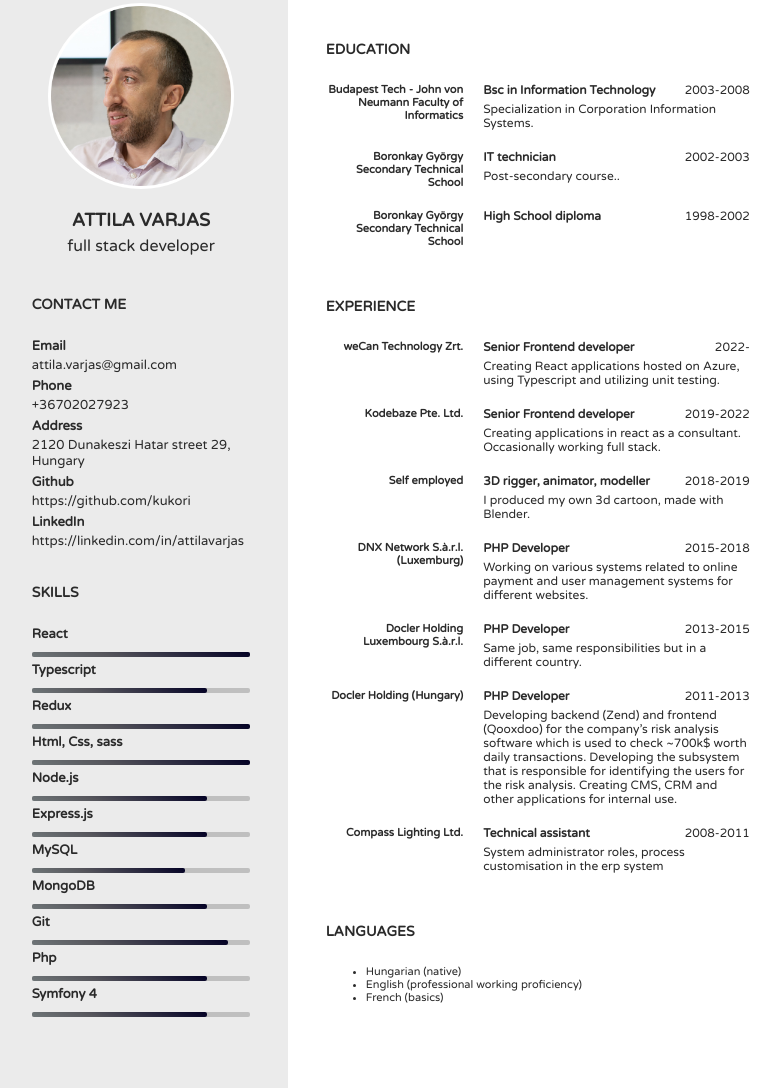
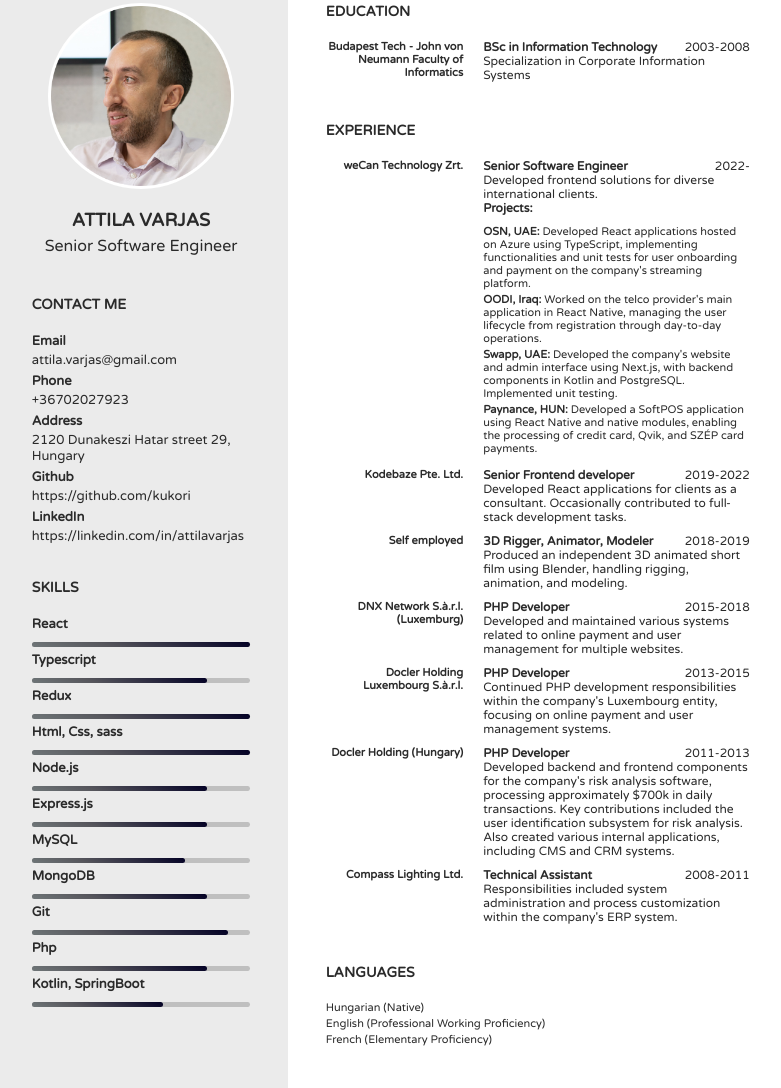
Before and after one commit to kukori/kukori.github.io, a plain HTML site: page cv/index.html in a window 1280 px wide. Shown: the part 35-1123 px from the top of the page, without its empty margins (6-787 px from the left). Drawn offline with Linux system fonts and the light colour scheme.

Commit message:
Cv update

```diff
--- a/cv/index.html
+++ b/cv/index.html
@@ -10,30 +10,32 @@
         * { -webkit-font-smoothing: antialiased; -moz-osx-font-smoothing: grayscale;}
         body { width: 210mm; height: 297mm; margin: 0; padding: 0;  display: flex; flex-direction: row; font-family: 'Varela Round', sans-serif; color: #2a2a2a;}
         .left { width: 34%; background: #ebebeb; height: calc(100%-2cm); display: flex; flex-direction: column; padding: 1cm; }
-        .right { width: 66%;  height: calc(100%-3cm); background: #ffffff; display: flex; flex-direction: column; padding: 2cm 1cm 1cm 1cm; }
+        .right { width: 66%;  height: calc(100%-3cm); background: #ffffff; display: flex; flex-direction: column; padding: 1cm; }
         .header { display: flex; flex-direction: column; align-items: center; margin-bottom: 40px;}
         .imageContainer { width: 186px; height: 186px; background: #ffffff; border-radius: 93px;}
         img { margin: 3px; width: 180px; height: 180px; }
         .headerName { font-size: 18px; font-weight: 600; margin-top: 20px; margin-bottom: 5px; text-transform: uppercase; }
         .headerSubtitle { font-weight: 400;}
         .section { margin-bottom: 30px; }
-        .sectionTitle { font-size: 14px; font-weight: 600; margin-bottom: 25px; text-transform: uppercase; }
+        .sectionTitle { font-size: 14px; font-weight: 600; margin-bottom: 20px; text-transform: uppercase; }
         .contactEntry { margin-bottom: 5px;}
         .key {font-size: 13px; font-weight: 600; margin-bottom: 3px;}
         .value {font-size: 13px; font-weight: 400; margin-bottom: 5px;}
         .value a {color: #2a2a2a; text-decoration: none;}
         .skillEntry { margin-bottom: 5px; }
-        .skillOuter { background: #bfbfbf; height: 5px; width: 100%; border-radius: 2px; margin-top: 10px; }
+        .skillOuter { background: #bfbfbf; height: 5px; width: 100%; border-radius: 3px; margin-top: 10px; }
         /* .skillInner { background: linear-gradient(13deg, rgba(2,0,36,1) 0%, rgba(18,18,158,1) 66%, rgba(14,170,201,1) 100%); height: 5px; border-radius: 2px; margin-top: 10px; } */
-        .skillInner { background: linear-gradient(204deg, rgba(2,0,36,1) 0%, rgba(86,86,92,1) 66%, rgba(111,118,120,1) 100%); height: 5px; border-radius: 2px; margin-top: 10px; }
-        .rigthEntry { display: flex; flex-direction: row; width: 100%; margin-bottom: 20px;}
+        .skillInner { background: linear-gradient(204deg, rgba(2,0,36,1) 0%, rgba(86,86,92,1) 66%, rgba(111,118,120,1) 100%); height: 5px; border-radius: 3px; margin-top: 10px; }
+        .rigthEntry { display: flex; flex-direction: row; width: 100%; margin-bottom: 10px;}
         .place { width: 34%; text-align: right; font-size: 11px; font-weight: 600; }
+        .projectList { margin-top: 10px;}
         .rightEntryLeft { margin-left: 20px; width: 66%; }
-        .rightEntryHeader { display: flex; flex-direction: row; justify-content: space-between; margin-bottom: 5px; }
+        .rightEntryHeader { display: flex; flex-direction: row; justify-content: space-between; margin-bottom: 0px; }
         .title { font-size: 12px; font-weight: 600; }
         .date { font-size: 12px; overflow: hidden; white-space: nowrap;}
         .description { font-size: 12px; }
-        li { font-size: 11px; font-weight: 400; }
+        ul { margin: 0; padding: 0; list-style-type: none; }
+        li { font-size: 11px; font-weight: 400; margin-bottom: 3px; }
     </style>
 </head>
     <body>
@@ -43,7 +45,7 @@
                     <img src="./ati.png" alt="Varjas Attila">
                 </div>
                 <div class="headerName">Attila Varjas</div>
-                <div class="headerSubtitle">full stack developer</div>
+                <div class="headerSubtitle">Senior Software Engineer</div>
             </div>
             <div class="section">
                 <div class="sectionTitle">contact me</div>
@@ -65,7 +67,7 @@
                 <div class="skillEntry"><div class="key">MongoDB</div><div class="skillOuter"><div class="skillInner" style="width: 80%"></div></div></div>
                 <div class="skillEntry"><div class="key">Git</div><div class="skillOuter"><div class="skillInner" style="width: 90%"></div></div></div>
                 <div class="skillEntry"><div class="key">Php</div><div class="skillOuter"><div class="skillInner" style="width: 80%"></div></div></div>
-                <div class="skillEntry"><div class="key">Symfony 4</div><div class="skillOuter"><div class="skillInner" style="width: 80%"></div></div></div>
+                <div class="skillEntry"><div class="key">Kotlin, SpringBoot</div><div class="skillOuter"><div class="skillInner" style="width: 60%"></div></div></div>
             </div>
         </div>
         <div class="right">
@@ -74,22 +76,8 @@
                 <div class="rigthEntry">
                     <div class="place">Budapest Tech - John von Neumann Faculty of Informatics</div>
                     <div class="rightEntryLeft">
-                        <div class="rightEntryHeader"><div class="title">Bsc in Information Technology</div><div class="date">2003-2008</div></div>
-                        <div class="description">Specialization in Corporation Information Systems.</div>
-                    </div>
-                </div>
-                <div class="rigthEntry">
-                    <div class="place">Boronkay György Secondary Technical School</div>
-                    <div class="rightEntryLeft">
-                        <div class="rightEntryHeader"><div class="title">IT technician</div><div class="date">2002-2003</div></div>
-                        <div class="description">Post-secondary course..</div>
-                    </div>
-                </div>
-                <div class="rigthEntry">
-                    <div class="place">Boronkay György Secondary Technical School</div>
-                    <div class="rightEntryLeft">
-                        <div class="rightEntryHeader"><div class="title">High School diploma</div><div class="date">1998-2002</div></div>
-                        <div class="description"></div>
+                        <div class="rightEntryHeader"><div class="title">BSc in Information Technology</div><div class="date">2003-2008</div></div>
+                        <div class="description">Specialization in Corporate Information Systems</div>
                     </div>
                 </div>
             </div>
@@ -99,61 +87,68 @@
                     <div class="place">weCan Technology Zrt.</div>
                     <div class="rightEntryLeft">
                         <div class="rightEntryHeader">
-                            <div class="title">Senior Frontend developer</div>
+                            <div class="title">Senior Software Engineer</div>
                             <div class="date">2022-</div>
                         </div>
-                        <div class="description">Creating React applications hosted on Azure, using Typescript and utilizing unit testing.</div>
+                        <div class="description">Developed frontend solutions for diverse international clients.</div>
+                        <div class="description"><b>Projects:</b></div>
+                        <ul class="projectList">
+                            <li><b>OSN, UAE: </b>Developed React applications hosted on Azure using TypeScript, implementing functionalities and unit tests for user onboarding and payment on the company's streaming platform.</li>
+                            <li><b>OODI, Iraq: </b>Worked on the telco provider's main application in React Native, managing the user lifecycle from registration through day-to-day operations.<li>
+                            <li><b>Swapp, UAE: </b>Developed the company's website and admin interface using Next.js, with backend components in Kotlin and PostgreSQL. Implemented unit testing.</li>
+                            <li><b>Paynance, HUN: </b>Developed a SoftPOS application using React Native and native modules, enabling the processing of credit card, Qvik, and SZÉP card payments.</li>
+                        </ul>
                     </div>
                 </div>
                 <div class="rigthEntry">
                     <div class="place">Kodebaze Pte. Ltd.</div>
                     <div class="rightEntryLeft">
                         <div class="rightEntryHeader"><div class="title">Senior Frontend developer</div><div class="date">2019-2022</div></div>
-                        <div class="description">Creating applications in react as a consultant. Occasionally working full stack.</div>
+                        <div class="description">Developed React applications for clients as a consultant. Occasionally contributed to full-stack development tasks.</div>
                     </div>
                 </div>
                 <div class="rigthEntry">
                     <div class="place">Self employed</div>
                     <div class="rightEntryLeft">
-                        <div class="rightEntryHeader"><div class="title">3D rigger, animator, modeller</div><div class="date">2018-2019</div></div>
-                        <div class="description">I produced my own 3d cartoon, made with Blender.</div>
+                        <div class="rightEntryHeader"><div class="title">3D Rigger, Animator, Modeler</div><div class="date">2018-2019</div></div>
+                        <div class="description">Produced an independent 3D animated short film using Blender, handling rigging, animation, and modeling.</div>
                     </div>
                 </div>
                 <div class="rigthEntry">
                     <div class="place">DNX Network S.à.r.l. (Luxemburg)</div>
                     <div class="rightEntryLeft">
                         <div class="rightEntryHeader"><div class="title">PHP Developer</div><div class="date">2015-2018</div></div>
-                        <div class="description">Working on various systems related to online payment and user management systems for different websites.</div>
+                        <div class="description">Developed and maintained various systems related to online payment and user management for multiple websites.</div>
                     </div>
                 </div>
                 <div class="rigthEntry">
                     <div class="place">Docler Holding Luxembourg S.à.r.l.</div>
                     <div class="rightEntryLeft">
                         <div class="rightEntryHeader"><div class="title">PHP Developer</div><div class="date">2013-2015</div></div>
-                        <div class="description">Same job, same responsibilities but in a different country.</div>
+                        <div class="description">Continued PHP development responsibilities within the company's Luxembourg entity, focusing on online payment and user management systems.</div>
                     </div>
                 </div>
                 <div class="rigthEntry">
                     <div class="place">Docler Holding (Hungary)</div>
                     <div class="rightEntryLeft">
                         <div class="rightEntryHeader"><div class="title">PHP Developer</div><div class="date">2011-2013</div></div>
-                        <div class="description">Developing backend (Zend) and frontend (Qooxdoo) for the company’s risk analysis software which is used to check ~700k$ worth daily transactions. Developing the subsystem that is responsible for identifying the users for the risk analysis. Creating CMS, CRM and other applications for internal use.</div>
+                        <div class="description">Developed backend and frontend components for the company's risk analysis software, processing approximately $700k in daily transactions. Key contributions included the user identification subsystem for risk analysis. Also created various internal applications, including CMS and CRM systems.</div>
                     </div>
                 </div>
                 <div class="rigthEntry">
                     <div class="place">Compass Lighting Ltd.</div>
                     <div class="rightEntryLeft">
-                        <div class="rightEntryHeader"><div class="title">Technical assistant</div><div class="date">2008-2011</div></div>
-                        <div class="description">System administrator roles, process customisation in the erp system</div>
+                        <div class="rightEntryHeader"><div class="title">Technical Assistant</div><div class="date">2008-2011</div></div>
+                        <div class="description">Responsibilities included system administration and process customization within the company's ERP system.</div>
                     </div>
                 </div>
             </div>
             <div class="section">
                 <div class="sectionTitle">languages</div>
                 <ul>
-                    <li>Hungarian (native)</li>
-                    <li>English (professional working proficiency)</li>
-                    <li>French (basics)</li>
+                    <li>Hungarian (Native)</li>
+                    <li>English (Professional Working Proficiency)</li>
+                    <li>French (Elementary Proficiency)</li>
                 </ul>
             </div>
         </div>
```
